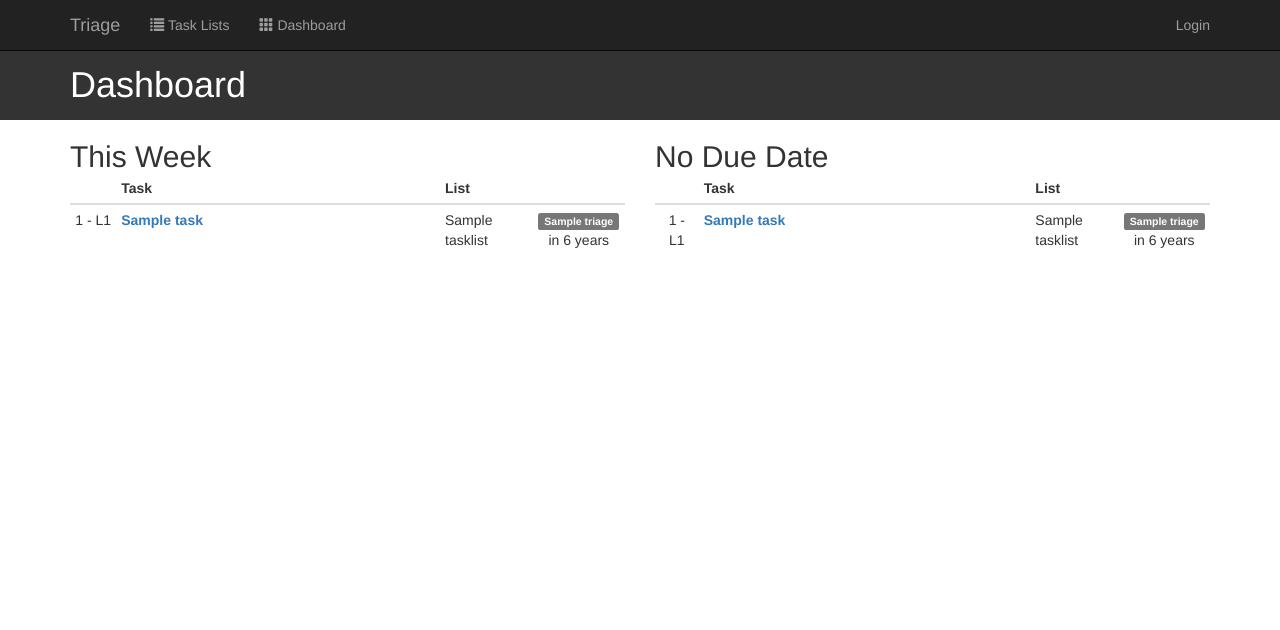
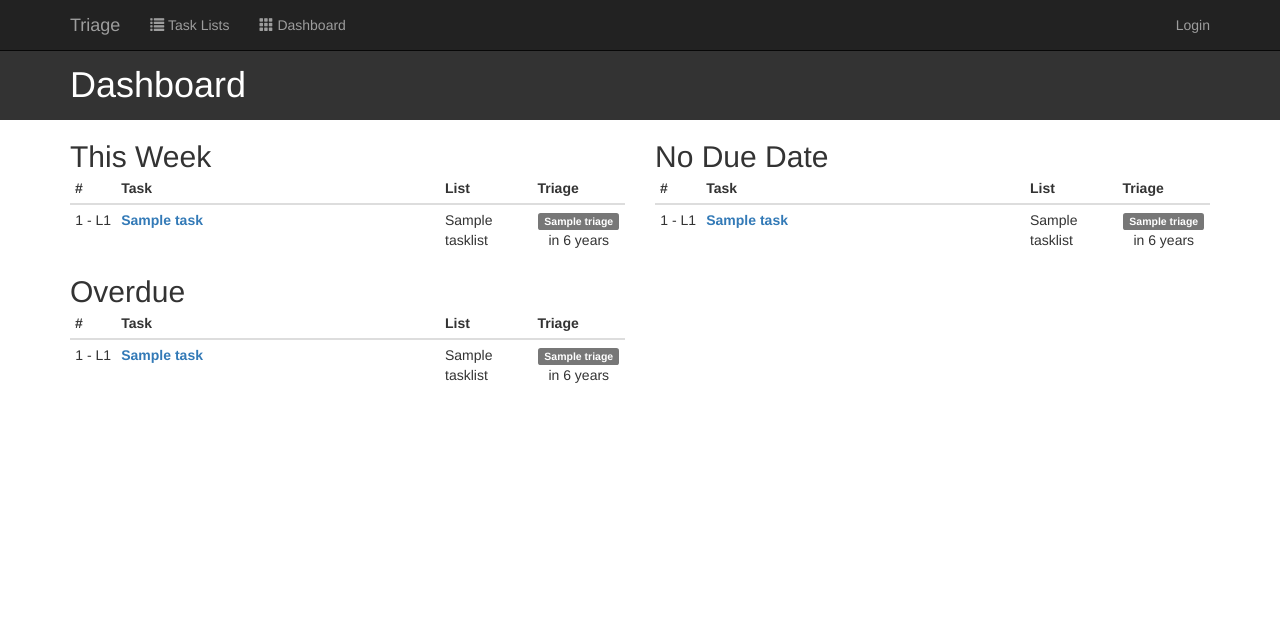
Before and after one commit to SamStudio8/triage, a Django app: template templates/task/dashboard.html in a window 1280 px wide. Shown: the top 630 px of the page. Run offline with Django 3.2, Linux system fonts and the light colour scheme; the template is opened without the code that fills it: most values are stand-ins (such as "Sample title", 1, 10 or a date in 2020); parts of the project's set-up code (start-up, migrations or seed data) failed here and were passed over; some libraries are stand-ins or nearby versions.

Commit message:
Overdue on dashboard

```diff
--- a/templates/task/dashboard.html
+++ b/templates/task/dashboard.html
@@ -33,14 +33,31 @@
         <table class="table table-hover table-condensed">
             <thead>
                 <tr>
-                    <th class="col-md-1"></th>
+                    <th class="col-md-1">#</th>
                     <th class="col-md-7">Task</th>
                     <th class="col-md-2">List</th>
-                    <th class="col-md-2"></th>
+                    <th class="col-md-2">Triage</th>
                 </tr>
             </thead>
             <tbody>
             {% for task in task_week %}
+                {% include "task/includes/task_row.html" %}
+            {% endfor %}
+            </tbody>
+            <tfoot></tfoot>
+        </table>
+        <h2>Overdue</h2>
+        <table class="table table-hover table-condensed">
+            <thead>
+                <tr>
+                    <th class="col-md-1">#</th>
+                    <th class="col-md-7">Task</th>
+                    <th class="col-md-2">List</th>
+                    <th class="col-md-2">Triage</th>
+                </tr>
+            </thead>
+            <tbody>
+            {% for task in task_overdue %}
                 {% include "task/includes/task_row.html" %}
             {% endfor %}
             </tbody>
@@ -52,10 +69,10 @@
         <table class="table table-hover table-condensed">
             <thead>
                 <tr>
-                    <th class="col-md-1"></th>
-                    <th class="col-md-8">Task</th>
+                    <th class="col-md-1">#</th>
+                    <th class="col-md-7">Task</th>
                     <th class="col-md-2">List</th>
-                    <th></th>
+                    <th class="col-md-2">Triage</th>
                 </tr>
             </thead>
             <tbody>
```
Also changed, not shown: task/views.py (+10 -4 lines).
